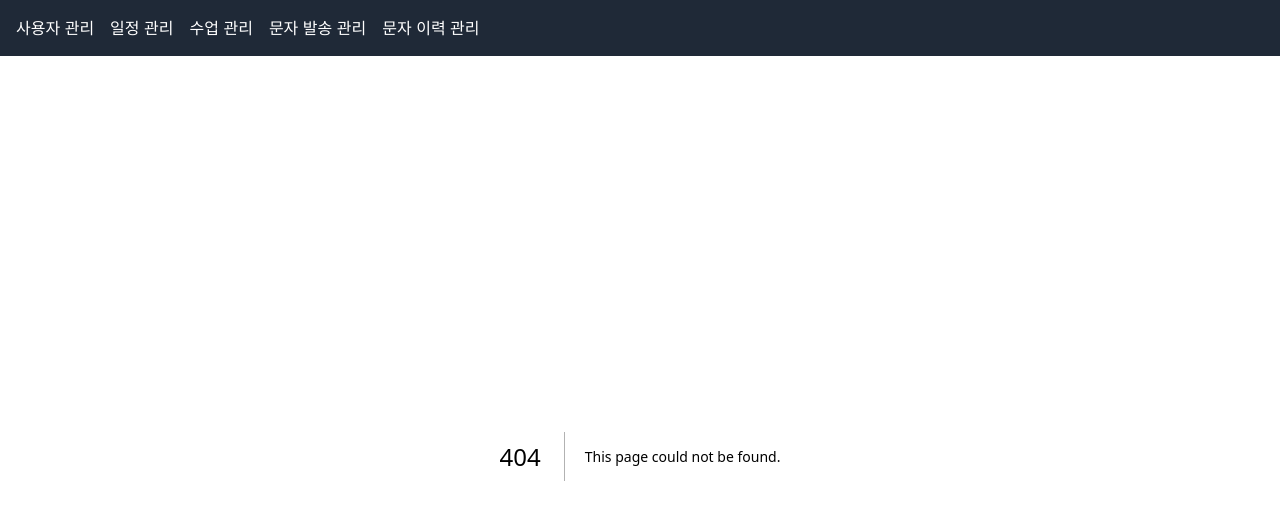
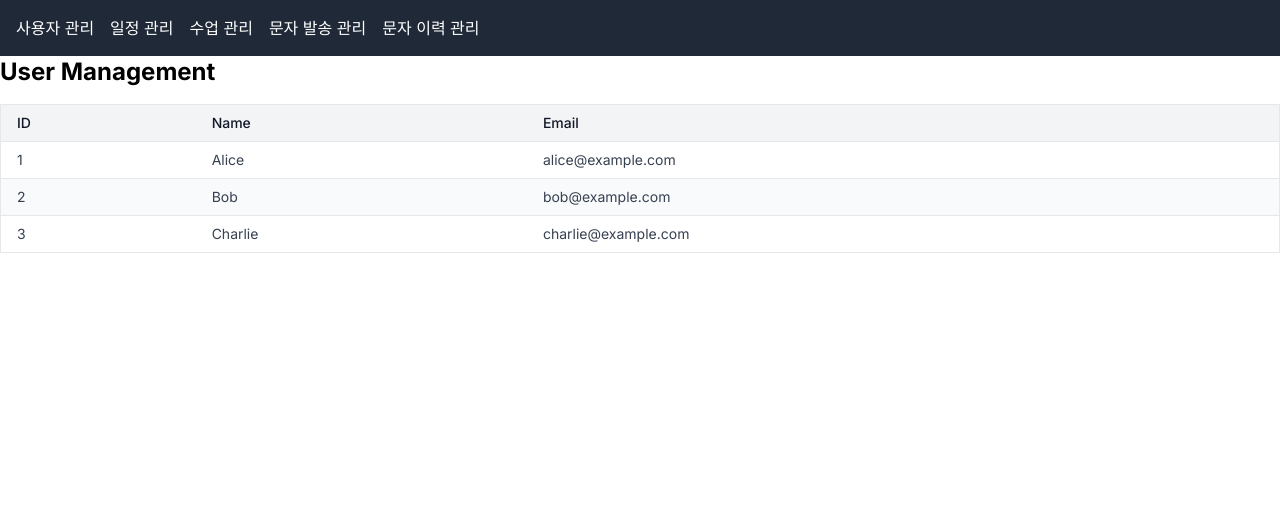
Before and after one commit to KilHwanKim/counselapp, a Next.js app: page /user in a window 1280 px wide. Before the commit this address had no page. Shown: the top 520 px of the page. Built offline with nearby package versions, Linux system fonts and the light colour scheme.

Commit message:
사용자관리 작업중

```diff
--- a/app/nav.js
+++ b/app/nav.js
@@ -6,7 +6,7 @@ export default function Navbar() {
     <nav className="bg-gray-800 p-4">
       <ul className="flex space-x-4">
         <li>
-          <Link href="/" className="text-white hover:text-gray-400">
+          <Link href="/user" className="text-white hover:text-gray-400">
             사용자 관리
           </Link>
         </li>
--- /dev/null
+++ b/app/user/page.js
@@ -0,0 +1,15 @@
+import Table from "./table";
+export default function UserMng() {
+  const header = ['ID', 'Name', 'Email'];
+  const items = [
+    { id: 1, name: 'Alice', email: 'alice@example.com' },
+    { id: 2, name: 'Bob', email: 'bob@example.com' },
+    { id: 3, name: 'Charlie', email: 'charlie@example.com' },
+  ];
+  return (
+    <main>
+      <h1 className="text-2xl font-bold mb-4">User Management</h1>
+      <Table header={header} items={items} />
+    </main>
+  );
+}
--- /dev/null
+++ b/app/user/table.js
@@ -0,0 +1,38 @@
+import React from 'react';
+
+const Table = ({ header, items }) => {
+  return (
+    <div className="overflow-x-auto">
+      <table className="min-w-full bg-white border border-gray-200">
+        <thead>
+          <tr>
+            {header.map((head, index) => (
+              <th
+                key={index}
+                className="px-4 py-2 border-b border-gray-200 bg-gray-100 text-left text-sm font-medium text-gray-900"
+              >
+                {head}
+              </th>
+            ))}
+          </tr>
+        </thead>
+        <tbody>
+          {items.map((item, rowIndex) => (
+            <tr key={rowIndex} className="even:bg-gray-50">
+              {Object.values(item).map((value, colIndex) => (
+                <td
+                  key={colIndex}
+                  className="px-4 py-2 border-b border-gray-200 text-sm text-gray-700"
+                >
+                  {value}
+                </td>
+              ))}
+            </tr>
+          ))}
+        </tbody>
+      </table>
+    </div>
+  );
+};
+
+export default Table;
--- a/package.json
+++ b/package.json
@@ -9,9 +9,10 @@
     "lint": "next lint"
   },
   "dependencies": {
+    "next": "14.2.5",
     "react": "^18",
     "react-dom": "^18",
-    "next": "14.2.5"
+    "react-table": "^7.8.0"
   },
   "devDependencies": {
     "postcss": "^8",
```
Also changed, not shown: 1 other file (tests, documents, lock files or other folders).
